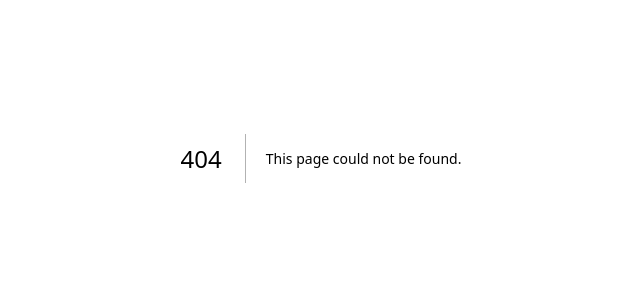
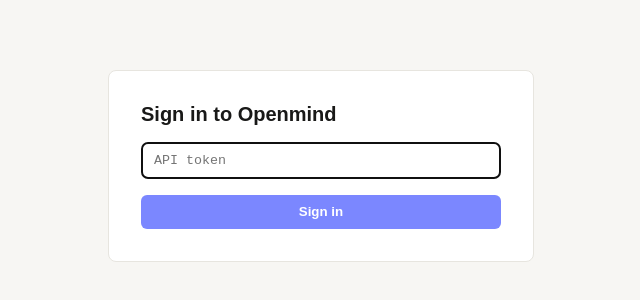
Before and after one commit to Rohithgilla12/open-mind, a Next.js app in the folder apps/web/: page /login in a window 1280 px wide. Before the commit this address had no page. Shown: the part 242-542 px from the top of the page, without its empty margins (319-959 px from the left). Built offline with nearby package versions, Linux system fonts and the light colour scheme.

Commit message:
feat(web): token login, httpOnly cookie, server-side api proxy

```diff
--- /dev/null
+++ b/apps/web/app/login/LoginForm.tsx
@@ -0,0 +1,106 @@
+"use client";
+
+import { useState } from "react";
+import { useRouter } from "next/navigation";
+import { tokens } from "@openmind/ui";
+
+export function LoginForm() {
+  const router = useRouter();
+  const [token, setToken] = useState("");
+  const [error, setError] = useState<string | null>(null);
+  const [submitting, setSubmitting] = useState(false);
+
+  async function handleSubmit(e: React.FormEvent) {
+    e.preventDefault();
+    setError(null);
+    setSubmitting(true);
+    try {
+      const res = await fetch("/api/auth", {
+        method: "POST",
+        headers: { "content-type": "application/json" },
+        body: JSON.stringify({ token }),
+      });
+      if (res.ok) {
+        router.push("/");
+        return;
+      }
+      setError("Invalid token");
+    } finally {
+      setSubmitting(false);
+    }
+  }
+
+  return (
+    <div
+      style={{
+        minHeight: "100vh",
+        display: "flex",
+        alignItems: "center",
+        justifyContent: "center",
+        backgroundColor: tokens.color.paper,
+      }}
+    >
+      <form
+        onSubmit={handleSubmit}
+        style={{
+          display: "flex",
+          flexDirection: "column",
+          gap: "1rem",
+          width: "100%",
+          maxWidth: "360px",
+          padding: "2rem",
+          border: `1px solid ${tokens.color.line}`,
+          borderRadius: "8px",
+          backgroundColor: "white",
+        }}
+      >
+        <h1
+          style={{
+            color: tokens.color.ink,
+            fontFamily: tokens.font.sans,
+            fontSize: "1.25rem",
+            margin: 0,
+          }}
+        >
+          Sign in to Openmind
+        </h1>
+        <input
+          type="password"
+          value={token}
+          onChange={(e) => setToken(e.target.value)}
+          placeholder="API token"
+          autoFocus
+          style={{
+            padding: "0.6rem 0.75rem",
+            fontFamily: tokens.font.mono,
+            border: `1px solid ${tokens.color.line}`,
+            borderRadius: "6px",
+            color: tokens.color.ink,
+          }}
+        />
+        {error ? (
+          <p style={{ color: "#B3261E", fontFamily: tokens.font.sans, fontSize: "0.875rem", margin: 0 }}>
+            {error}
+          </p>
+        ) : null}
+        <button
+          type="submit"
+          disabled={submitting || !token}
+          style={{
+            padding: "0.6rem 0.75rem",
+            fontFamily: tokens.font.sans,
+            fontWeight: 600,
+            color: "white",
+            backgroundColor: tokens.color.cobalt,
+            border: "none",
+            borderRadius: "6px",
+            cursor: submitting || !token ? "not-allowed" : "pointer",
+            opacity: submitting || !token ? 0.6 : 1,
+          }}
+        >
+          {submitting ? "Signing in…" : "Sign in"}
+        </button>
+      </form>
+    </div>
+  );
+}
--- /dev/null
+++ b/apps/web/app/login/page.tsx
@@ -0,0 +1,5 @@
+import { LoginForm } from "./LoginForm";
+
+export default function LoginPage() {
+  return <LoginForm />;
+}
--- a/apps/web/package.json
+++ b/apps/web/package.json
@@ -14,7 +14,8 @@
     "@openmind/ui": "workspace:*",
     "next": "^15.0.0",
     "react": "^19.0.0",
-    "react-dom": "^19.0.0"
+    "react-dom": "^19.0.0",
+    "server-only": "^0.0.1"
   },
   "devDependencies": {
     "@types/node": "^22.0.0",
```
Also changed, not shown: apps/web/app/api/auth/route.ts (added, +27 -0 lines), apps/web/app/page.tsx (+4 -6 lines), apps/web/lib/api.ts (added, +12 -0 lines), apps/web/middleware.ts (added, +18 -0 lines).
